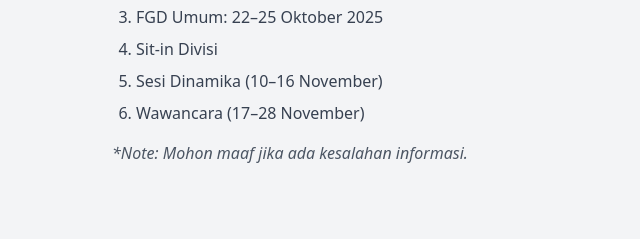
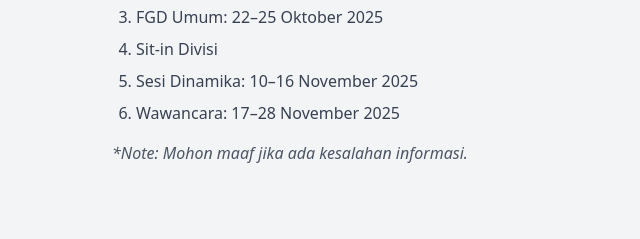
Before and after one commit to fazafazli/resume7, a plain HTML site: page oprec.html in a window 1280 px wide. Shown: the part 519-758 px from the top of the page, 56-696 px from the left. Drawn offline with nearby package versions, Linux system fonts and the light colour scheme.

Commit message:
Update oprec.html

```diff
--- a/oprec.html
+++ b/oprec.html
@@ -38,8 +38,8 @@
       <li>Close Form Pendaftaran: 19 Oktober 2025</li>
       <li>FGD Umum: 22–25 Oktober 2025</li>
       <li>Sit-in Divisi</li>
-      <li>Sesi Dinamika (10–16 November)</li>
-      <li>Wawancara (17–28 November)</li>
+      <li>Sesi Dinamika: 10–16 November 2025</li>
+      <li>Wawancara: 17–28 November 2025</li>
     </ol>
 
     <p class="mt-4 text-gray-600 italic">*Note: Mohon maaf jika ada kesalahan informasi.</p>
```
